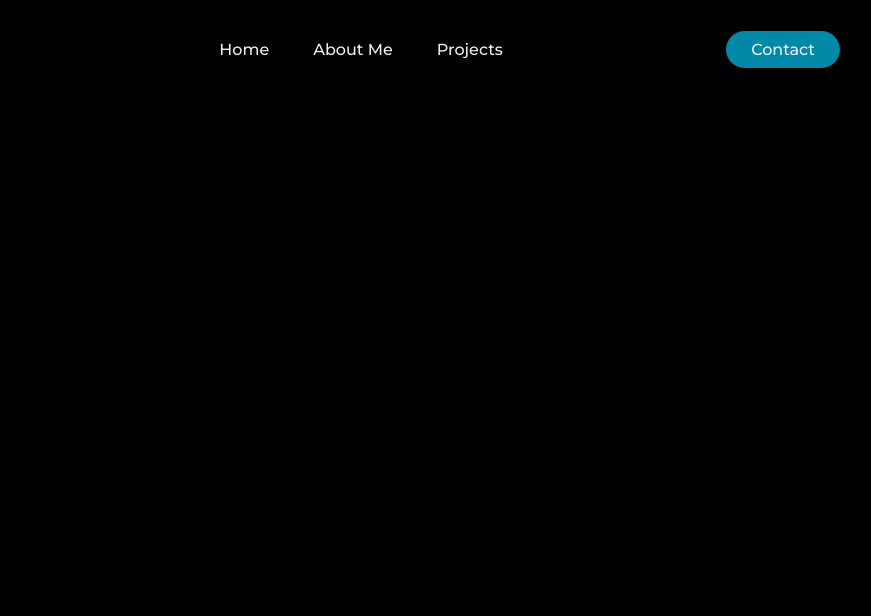
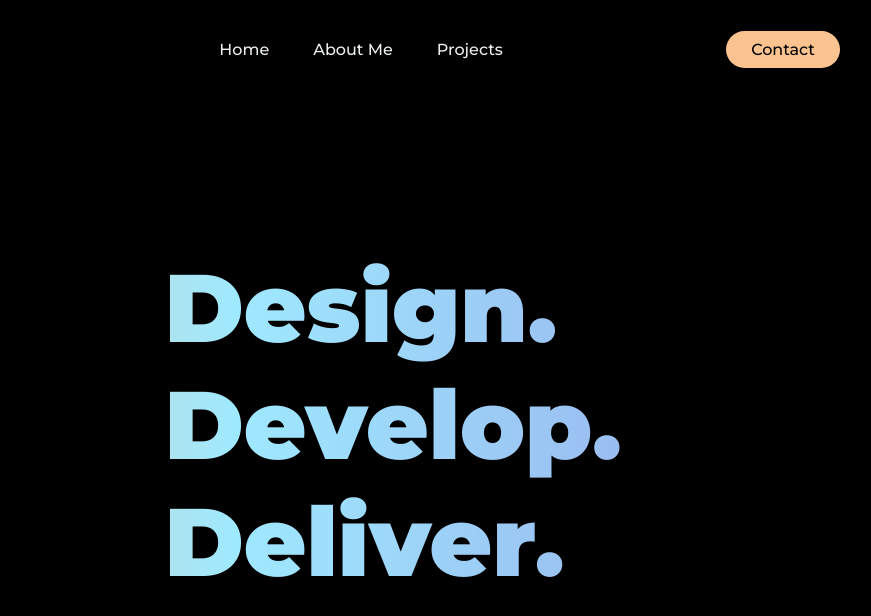
Before and after one commit to michaelmurr/michaelmurr.github.io, a plain HTML site: page index.html in a window 1280 px wide. Shown: the full height of the page, 312-1183 px from the left. Drawn offline with Linux system fonts and the light colour scheme; a web font is replaced by a local one.

Commit message:
added gradient animation

```diff
--- a/index.html
+++ b/index.html
@@ -4,7 +4,7 @@
     <meta charset="UTF-8">
     <meta http-equiv="X-UA-Compatible" content="IE=edge">
     <meta name="viewport" content="width=device-width, initial-scale=1.0">
-    <title>Document</title>
+    <title>Mike | Developer</title>
     <link rel="stylesheet" href="styles.css">
 </head>
 <body>
@@ -12,13 +12,27 @@
         <img src="images/logo.svg" alt="logo" class="logo">
         <nav class="nav">
             <ul class="nav_links">
-                <li><a href="#">Home</a></li>
-                <li><a href="#">About Me</a></li>
-                <li><a href="#">Projects</a></li>
+                <li><a href="#home">Home</a></li>
+                <li><a href="#about_me">About Me</a></li>
+                <li><a href="#projects">Projects</a></li>
             </ul>
         </nav>
         <a href="#" class="cta"><button>Contact</button></a>
+    </header>
+    <section id="home">
+        <div class="headerContainer">
+            <div class="h1flex">
+                <h1 class="gradientHeader">Design.</h1>
+                <h1 class="gradientHeader">Develop.</h1>
+                <h1 class="gradientHeader">Deliver.</h1>
+            </div>
+        </div>
+    </section>
+    <section id="about_me">
 
-    </header>
+    </section>
+    <section id="projects">
+
+    </section>
 </body>
 </html>
--- a/styles.css
+++ b/styles.css
@@ -1,13 +1,15 @@
-@import url('https://fonts.googleapis.com/css2?family=Montserrat:wght@200;400;500;900&family=Nova+Round&display=swap');
+@import url("https://fonts.googleapis.com/css2?family=Montserrat:wght@200;400;500;900&family=Nova+Round&display=swap");
 
-*{
+* {
   box-sizing: border-box;
   margin: 0;
   padding: 0;
   background-color: #000;
 }
 
-li, a, button{
+li,
+a,
+button {
   font-family: "Montserrat", sans-serif;
   font-weight: 500;
   font-size: 16px;
@@ -15,48 +17,85 @@ li, a, button{
   text-decoration: none;
 }
 
-header{
+header {
   display: flex;
   justify-content: space-between;
   align-items: center;
   padding: 30px 10%;
 }
 
-.logo{
-    cursor:pointer;
+.logo {
+  cursor: pointer;
   width: 180px;
 }
 
-.nav{
-    background-color: rgba(0,0,0,0.7);
-
+.nav {
+  background-color: rgba(0, 0, 0, 0.7);
 }
 
-.nav_links{
+.nav_links {
   list-style: none;
 }
 
-.nav_links li{
+.nav_links li {
   display: inline-block;
   padding: 0 20px;
 }
 
-.nav_links li a{
+.nav_links li a {
   transition: all 0.3 ease 0s;
 }
-.nav_links li a:hover{
-color: #0088a9;
+.nav_links li a:hover {
+  color: #fbc390;
 }
 
-button{
+button {
   padding: 9px 25px;
-    background-color: rgba(0, 136, 169, 1);
+  background-color: rgba(251, 195, 144, 1);
+  color: #000;
   border: none;
   border-radius: 50px;
   cursor: pointer;
-    transition: all 0.3s ease 0s;
+  transition: all 0.8s ease 0s;
 }
 
-button:hover{
-    background-color: rgba(0, 136, 169, 0.8);
+button:hover {
+  background-color: rgba(251, 195, 144, 0.8);
 }
+
+.headerContainer {
+  margin-top: 150px;
+  display: flex;
+  flex-direction: column;
+  align-items: center;
+  padding-left: 130px;
+}
+
+.gradientHeader {
+  font-size: 6rem;
+  font-family: "Montserrat", sans-serif;
+  font-weight: 600;
+  background-image: linear-gradient(
+    to right,
+    #e7d6cf,
+    #fbc390,
+    #9fe9ff,
+    #99b5ee
+  );
+  -webkit-background-clip: text;
+  background-clip: text;
+  color: transparent;
+
+  background-size: 300%;
+  background-position: -300%;
+
+  -webkit-animation: animatedText 3s infinite alternate-reverse;
+  -moz-animation: animatedText 3s infinite alternate-reverse;
+  -o-animation: animatedText 3s infinite alternate-reverse;
+  animation: animatedText 3s infinite alternate-reverse;
+}
+
+@-webkit-keyframes animatedText {from { background-position: 0%;}to { background-position: 100%;}}
+@-moz-keyframes animatedText {from { background-position: 0%;}to { background-position: 100%;}}
+@-o-keyframes animatedText {from { background-position: 0%;}to { background-position: 100%;}}
+@keyframes animatedText {from { background-position: 0%;}to { background-position: 100%;}}
```
Lines whose indentation alone changed are shown as unchanged.
